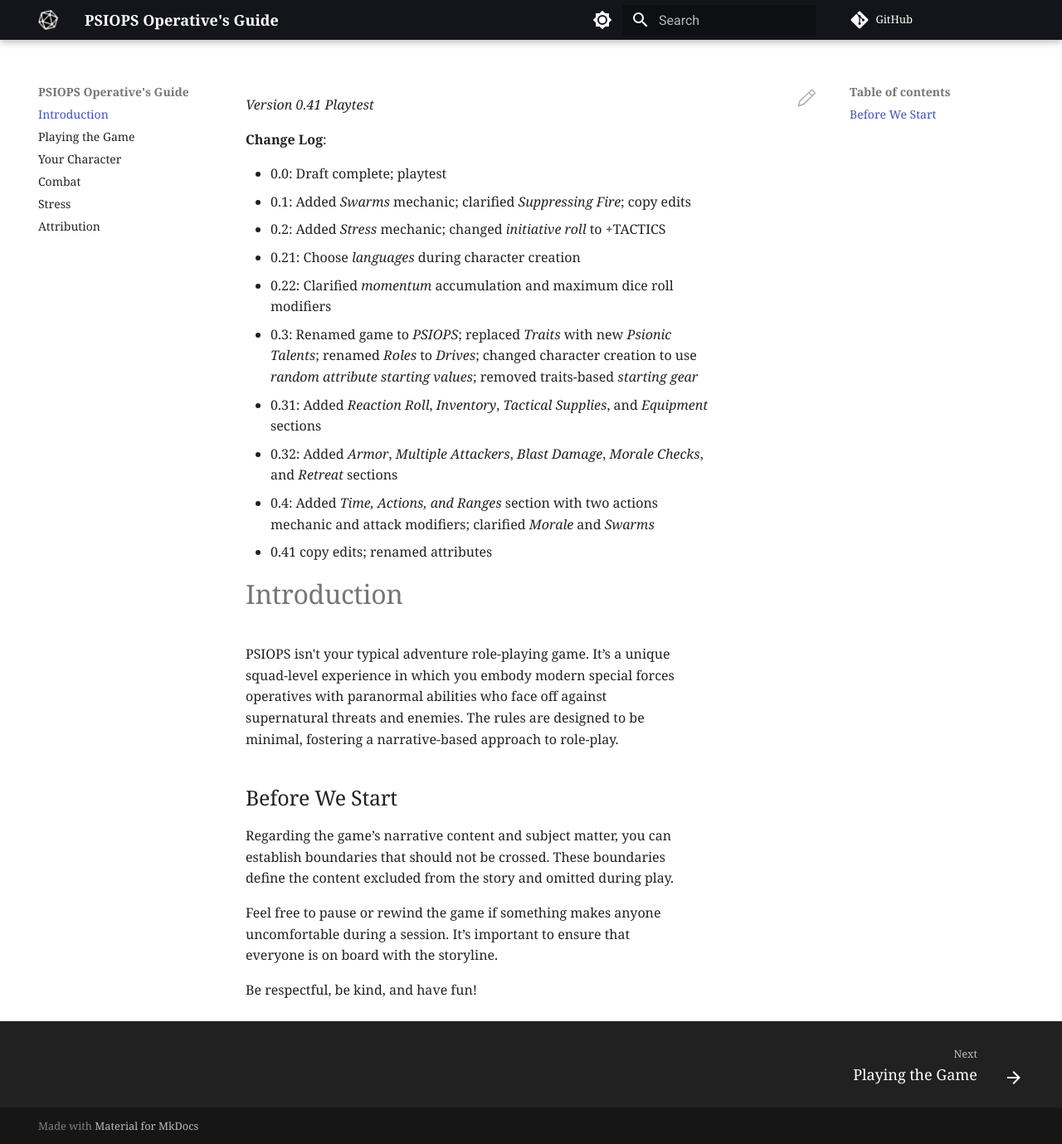
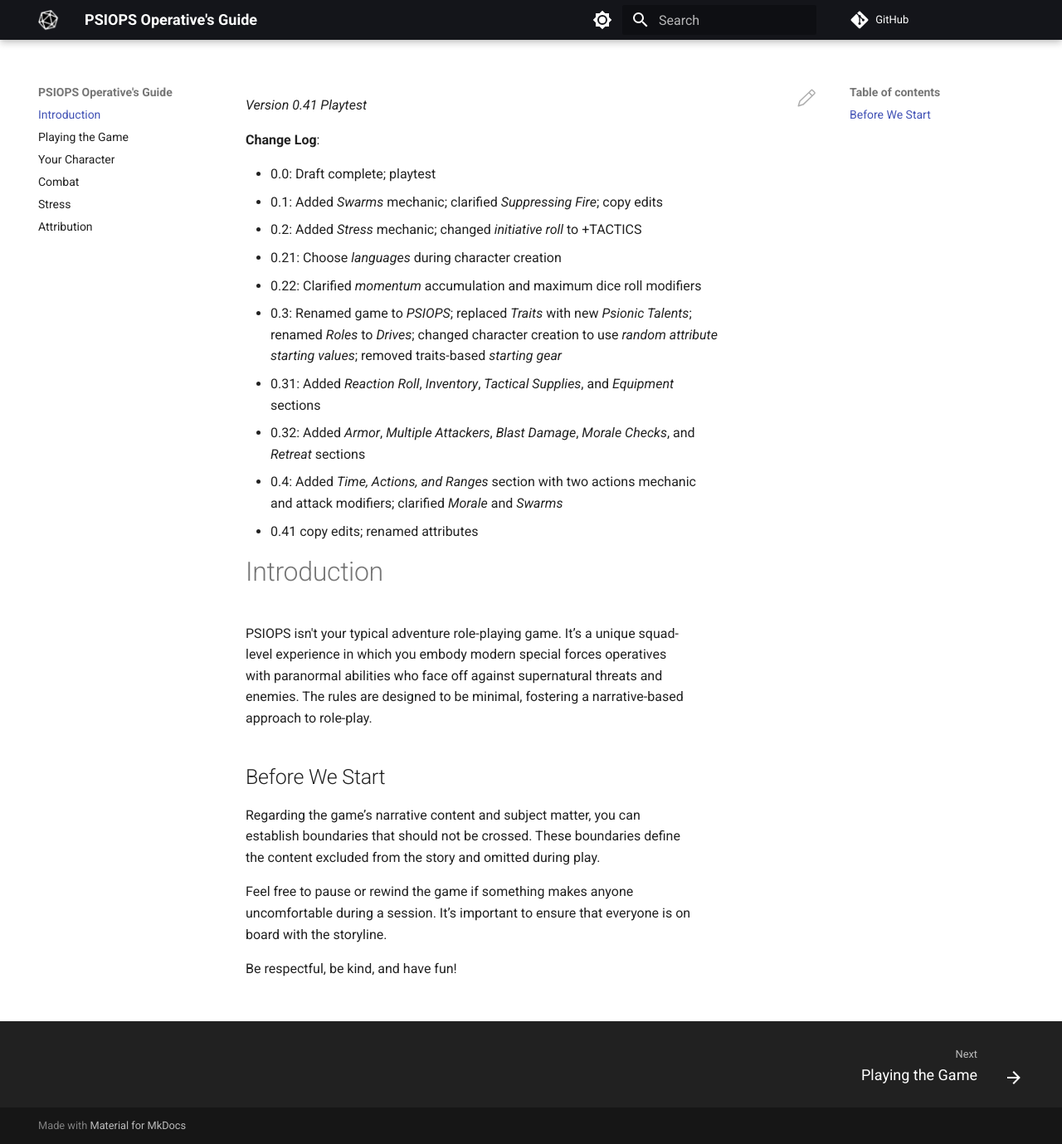
Before and after one commit to joemoose/psiops, an MkDocs documentation site: the page built from docs/index.md, in a window 1280 px wide and 1379 px high. Shown: the whole window at 83% size. Built offline with MkDocs 1.6.1 and Material for MkDocs 9.7.7, drawn with Linux system fonts in a browser that asks for light colours; comment, search, counter and statistics services are not loaded.

Commit message:
Update extra.css

```diff
--- a/docs/extra.css
+++ b/docs/extra.css
@@ -10,7 +10,7 @@
 
 body {
   line-height: 1.5;
-  font-family: Georgia, serif;
+  font-family: Roboto;
 }
 
 .admonition,
```
